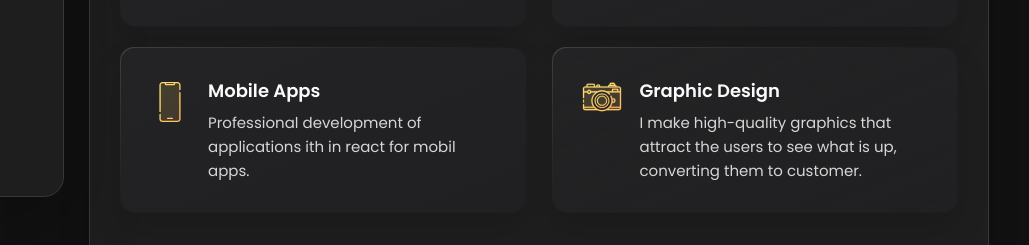
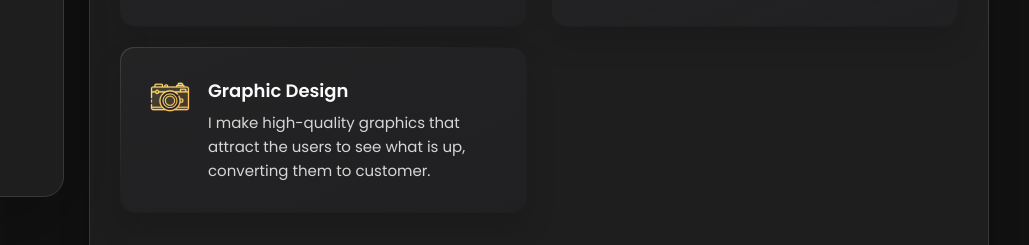
Before and after one commit to draken250/the-last-gthierry-portofolio, a plain HTML site: page index.html in a window 1280 px wide. Shown: the part 548-793 px from the top of the page, 251-1280 px from the left. Drawn offline with nearby package versions, Linux system fonts and the light colour scheme; some icons are missing.

Commit message:
Update index.html

```diff
--- a/index.html
+++ b/index.html
@@ -272,7 +272,7 @@
 
             </li>
 
-            <li class="service-item">
+<!--             <li class="service-item">
 
               <div class="service-icon-box">
                 <img src="./assets/images/icon-app.svg" alt="mobile app icon" width="40">
@@ -286,7 +286,7 @@
                 </p>
               </div>
 
-            </li>
+            </li> -->
 
             <li class="service-item">
 
@@ -723,9 +723,9 @@ Provided freelance services in web development and
               <button data-filter-btn>Web design</button>
             </li>
 
-            <li class="filter-item">
+<!--             <li class="filter-item">
               <button data-filter-btn>Applications</button>
-            </li>
+            </li> -->
 
             <li class="filter-item">
               <button data-filter-btn>Web development</button>
@@ -755,9 +755,9 @@ Provided freelance services in web development and
                 <button data-select-item>Web design</button>
               </li>
 
-              <li class="select-item">
+<!--               <li class="select-item">
                 <button data-select-item>Applications</button>
-              </li>
+              </li> -->
 
               <li class="select-item">
                 <button data-select-item>Web development</button>
@@ -828,7 +828,7 @@ Provided freelance services in web development and
               </a>
             </li>
 
-            <li class="project-item  active" data-filter-item data-category="applications">
+<!--             <li class="project-item  active" data-filter-item data-category="applications">
               <a href="#">
 
                 <figure class="project-img">
@@ -844,7 +844,7 @@ Provided freelance services in web development and
                 <p class="project-category">concept Applications</p>
 
               </a>
-            </li>
+            </li> -->
 
             <li class="project-item  active" data-filter-item data-category="web design">
               <a href="#">
@@ -900,7 +900,7 @@ Provided freelance services in web development and
               </a>
             </li>
 
-            <li class="project-item  active" data-filter-item data-category="applications">
+<!--             <li class="project-item  active" data-filter-item data-category="applications">
               <a href="#">
 
                 <figure class="project-img">
@@ -916,7 +916,7 @@ Provided freelance services in web development and
                 <p class="project-category">Applications</p>
 
               </a>
-            </li>
+            </li> -->
 
             <!-- <li class="project-item  active" data-filter-item data-category="web development">
               <a href="#">
```
